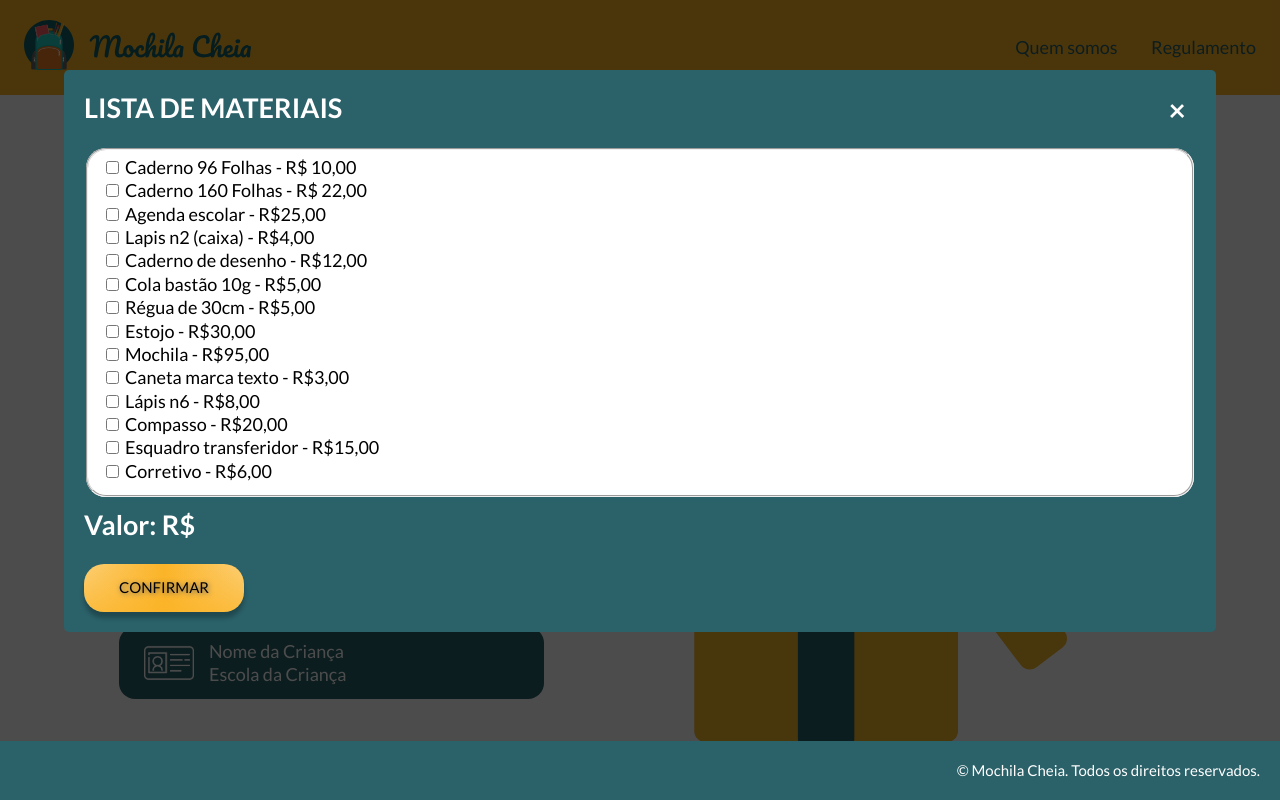
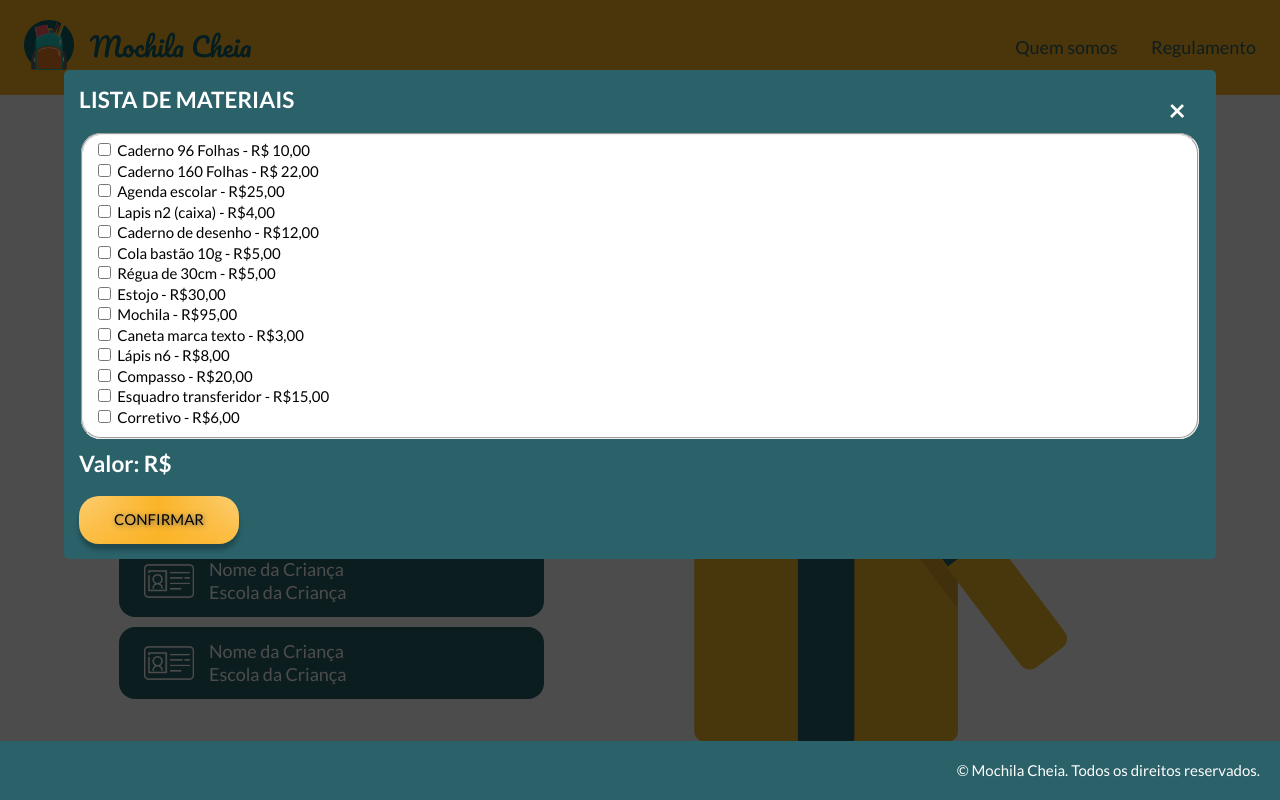
Before and after one commit to adiala/mochila-cheia-hackaton, a PHP site: page /donation.html in a window 1280 px wide, after a click that opens the changed part. Run offline with PHP 8.4, Linux system fonts and the light colour scheme.

Commit message:
atualiza estilos

```diff
--- a/app/scss/_assets.scss
+++ b/app/scss/_assets.scss
@@ -86,12 +86,13 @@
 
   .popup {
     margin: 70px auto;
-    padding: 20px;
+    padding: 15px;
     background: $blue;
     border-radius: 5px;
     width: 90%;
     position: relative;
     transition: all 5s ease-in-out;
+    font-size: $font-sm;
   }
 
   .popup .close {
--- a/app/scss/style.css
+++ b/app/scss/style.css
@@ -331,13 +331,14 @@
 
 .popup {
   margin: 70px auto;
-  padding: 20px;
+  padding: 15px;
   background: #2b6169;
   border-radius: 5px;
   width: 90%;
   position: relative;
   -webkit-transition: all 5s ease-in-out;
   transition: all 5s ease-in-out;
+  font-size: 0.9375rem;
 }
 
 .popup .close {
```
Also changed, not shown: 1 other file.
